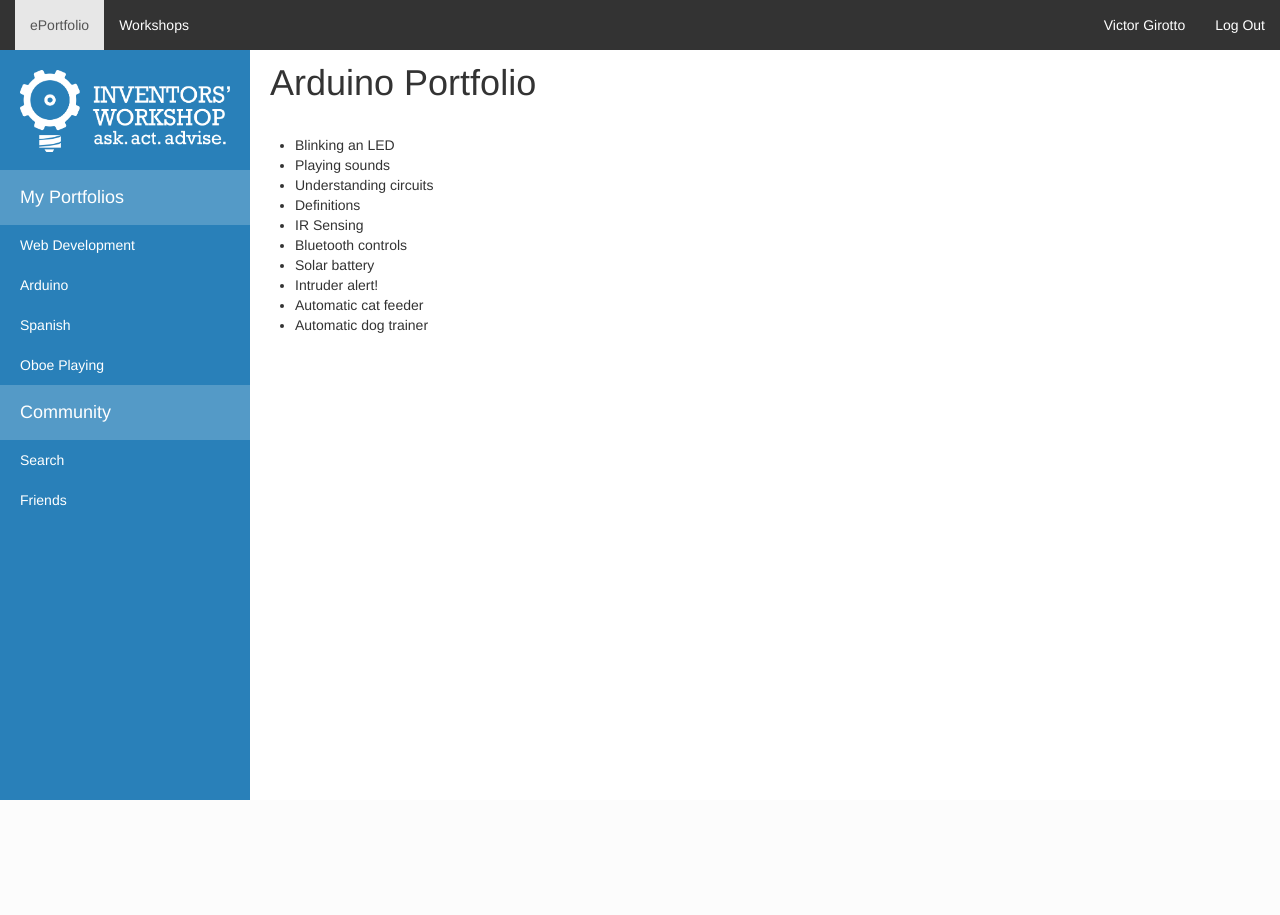
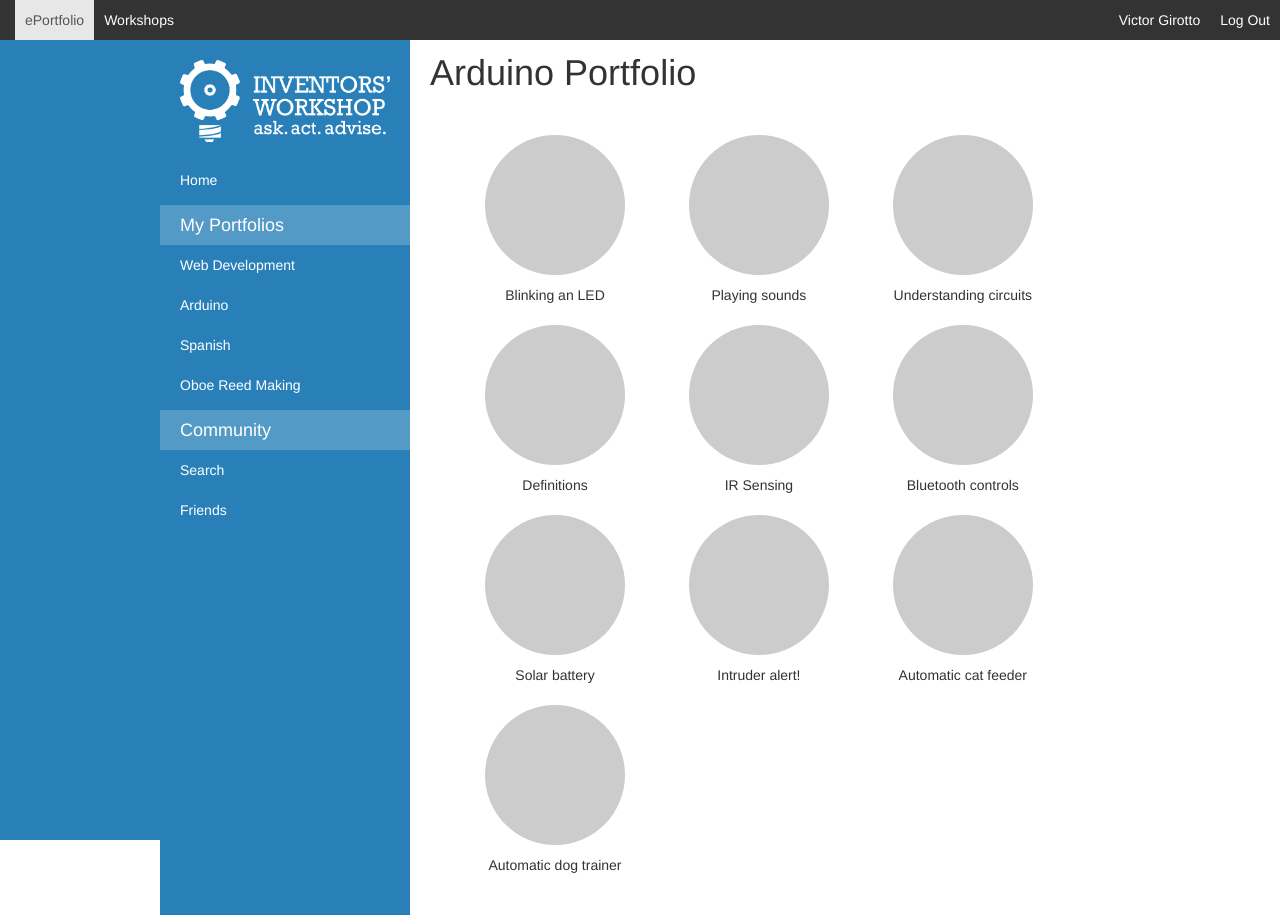
Before and after one commit to inventors-workshops/inventors-portfolios, an ASP.NET MVC app: page /Portfolio in a window 1280 px wide. Before the commit the page ends 800 px from the top, so only its background shows below. Run offline with ASP.NET Core 8 and stand-ins for ASP.NET MVC 5, Linux system fonts and the light colour scheme; the project's own start-up code is not run, and a stand-in starts its controllers and pages; some libraries are stand-ins or nearby versions.

Commit message:
Implement fixed width layout for desktops

```diff
--- a/IP.Web/Content/Site.css
+++ b/IP.Web/Content/Site.css
@@ -1,20 +1,34 @@
 /* Elements */
 
 body {
-    padding-top: 50px;
+    padding-top: 40px;
+}
+
+.left-bg-color {
+    background: #2980b9;
+    position: fixed;
+    width: 50%;
+    z-index: 0;
+    height: 100%;
 }
 
 /* Fixed width sidebar layout */
+
+.navbar {
+    min-height: 40px;
+}
 
 body > .navbar-default {
     border-width: 0;
     border-radius: 0;
     margin-bottom: 0;
     background: #333;
+    height: 35px;
 }
 
 .navbar-default .navbar-nav li > a {
     color: white;
+    padding: 10px;
 }
 
 .navbar-default .navbar-nav li > a:hover,
@@ -24,16 +38,18 @@ body > .navbar-default {
 }
 
 #wrapper {
+    width: 960px;
     padding-left: 250px;
     transition: all 0.4s ease 0s;
+    margin: 0 auto;
+    position: relative;
 }
 
 #sidebar-wrapper {
-    margin-left: -250px;
-    left: 250px;
+    left: 0px;
     width: 250px;
     background: #2980b9;
-    position: fixed;
+    position: absolute;
     height: 100%;
     overflow-y: auto;
     z-index: 1000;
@@ -49,12 +65,14 @@ body > .navbar-default {
 
 #page-content-wrapper {
     width: 100%;
+    height: 100%;
+    background: white;
 }
 
 .sidebar-nav {
     width: 250px;
     list-style: none;
-    margin: 0;
+    margin: 0 0 5px 0;
     padding: 0;
 }
 
@@ -81,8 +99,8 @@ body > .navbar-default {
             }
 
     .sidebar-nav > .sidebar-brand {
-        height: 55px;
-        line-height: 55px;
+        height: 40px;
+        line-height: 40px;
         font-size: 18px;
         background: rgba(255,255,255,0.2);
     }
@@ -150,6 +168,13 @@ body > .navbar-default {
 }
 
 @media (max-width:767px) {
+    body {
+        padding-top: 0;
+    }
+
+    .navbar {
+        display: none;
+    }
 
     #wrapper {
         padding-left: 0;
@@ -157,6 +182,9 @@ body > .navbar-default {
 
     #sidebar-wrapper {
         left: 0;
+        position: fixed;
+        left: 0;
+        margin-left: -250px;
     }
 
     #wrapper.active {
@@ -221,3 +249,24 @@ body > .navbar-default {
     color: #999;
     margin-bottom: 10px;
 }
+
+.icon-grid {
+    list-style-type: none;
+}
+
+.icon-grid li {
+    display: inline-block;
+    width: 160px;
+    height: 170px;
+    margin: 0 20px 20px 20px;
+    padding: 10px;
+    text-align: center;
+}
+
+.icon-grid-thumb {
+    height: 140px;
+    width: 140px;
+    background: #CCC;
+    border-radius: 70px;
+    margin-bottom: 10px;
+}
--- a/IP.Web/Views/Shared/_Layout.cshtml
+++ b/IP.Web/Views/Shared/_Layout.cshtml
@@ -9,7 +9,7 @@
     @Styles.Render("~/Content/css")
 </head>
 <body>
-
+    <div class="left-bg-color"></div>
     <nav class="navbar navbar-default navbar-fixed-top" role="navigation">
         <div class="container-fluid">
             <!-- Brand and toggle get grouped for better mobile display -->
@@ -45,20 +45,26 @@
             <h1 class="logo">Inventors' Portfolios</h1>
 
             <ul class="sidebar-nav">
+                <li>
+                    @Html.ActionLink("Home", "Index", "Home")
+                </li>
+            </ul>
+
+            <ul class="sidebar-nav">
                 <li class="sidebar-brand">
                     <a href="#">My Portfolios</a>
                 </li>
                 <li>
-                        <a href="#">Web Development</a>
+                    @Html.ActionLink("Web Development", "Index", "Portfolio")
                 </li>
                 <li>
-                        <a href="#">Arduino</a>
+                    @Html.ActionLink("Arduino", "Index", "Portfolio")
                 </li>
                 <li>
-                        <a href="#">Spanish</a>
+                    @Html.ActionLink("Spanish", "Index", "Portfolio")
                 </li>
                 <li>
-                        <a href="#">Oboe Playing</a>
+                    @Html.ActionLink("Oboe Reed Making", "Index", "Portfolio")
                 </li>
             </ul>
 
```
Lines whose indentation alone changed are shown as unchanged.
